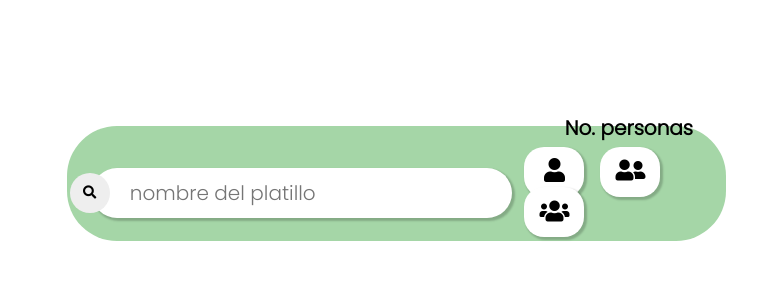
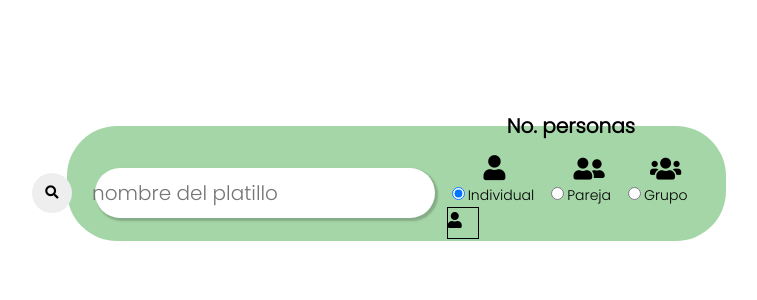
Before and after one commit to Gustavo-Vazquez9/Proyecto-Angular, an Angular app in the folder Costeo/: page / in a window 1280 px wide. Shown: the top 300 px of the page, without its empty margins (257-1014 px from the left). Built offline with nearby package versions, Linux system fonts and the light colour scheme.

Commit message:
Aprendí ngModel :)

```diff
--- a/Costeo/src/app/Input/input.component.html
+++ b/Costeo/src/app/Input/input.component.html
@@ -1,15 +1,38 @@
 <div class="container">
   <form action="" class="search-bar">
-    <button type="submit"> <i class="fas fa-search"></i></button>
-    <input type="text" placeholder="nombre del platillo" name="a">
+    <button type="submit" (click)="ingresarPlat()"> <i class="fas fa-search"></i></button>
+
+    <input type="text"
+    placeholder="nombre del platillo"
+    name="nombrePlat"
+    (ngModel)="ingresarPlat"
+    >
   </form>
 
 
   <div class="flex-box">
     <h1>No. personas</h1>
-    <button type="" class="personas"> <i class="fas fa-user"></i> </button>
-    <button type=""class="personas"> <i class="fas fa-user-friends"></i> </button>
-    <button type="" class="personas"> <i class="fas fa-users"></i> </button>
+    <div class="content-box">
+      <div><i class="fas fa-user"></i></div>
+      <input type="radio" id="individual" name="drone" value="individual" checked>
+      <label for="individual">Individual</label>
+    </div>
+
+    <div class="content-box">
+      <div><i class="fas fa-user-friends"></i></div>
+      <input type="radio" id="pareja" name="drone" value="pareja">
+      <label for="pareja">Pareja</label>
+    </div>
+
+    <div class="content-box">
+      <div><i class="fas fa-users"></i></div>
+      <input type="radio" id="grupo" name="drone" value="grupo">
+      <label for="grupo">Grupo</label>
+    </div>
+
+    <div class="prueba" (click)="personas(1)">
+    <i class="fas fa-user"></i>
+    </div>
   </div>
 
 </div>
--- a/Costeo/src/app/Input/input.component.scss
+++ b/Costeo/src/app/Input/input.component.scss
@@ -18,7 +18,7 @@
   border-radius: 50px;
 
   .search-bar {
-    width: 25rem;
+    width: 20rem;
     height: 30px;
     background: #FFFFFF;
     display: flex;
@@ -67,29 +67,34 @@
     margin-left: 2%;
 
     h1 {
-      margin-left: 18%;
+      margin-left: 20%;
       font-size: 20px;
     }
 
-    button {
-      width: 60px;
-      height: 50px;
+    .content-box {
       display: inline-block;
-      margin-right: 1rem;
-      margin-top: -0.6rem;
-      border-radius: 20px;
-      border: none;
-      background-color: #FFFFFF;
-      justify-content: center;
-      align-items: center;
-      justify-self: center;
-      box-shadow: 2px 2px 2px 1px rgba(0, 0, 0, 0.2);
+      font-size: 14px;
+      padding-right: 12px;
 
-      i {
-        font-size: 1.5rem;
+      div {
+        padding: 1% 42%;
+
+        i{
+          font-size: 25px;
+          position: relative;
+          font-family: "Font Awesome 5 Free";
+        }
+      }
+    }
+
+    .prueba {
+      width: 30px;
+      height: 30px;
+      border: 1px solid #000;
+      i{
         font-family: "Font Awesome 5 Free";
+      }
 
-      }
     }
   }
 
--- a/Costeo/src/app/Input/input.component.ts
+++ b/Costeo/src/app/Input/input.component.ts
@@ -5,11 +5,18 @@ import { Component, OnInit } from '@angular/core';
   templateUrl: './input.component.html',
   styleUrls: ['./input.component.scss']
 })
-export class InputComponent implements OnInit {
+export class InputComponent {
+
+  nombrePlat : string = '';
 
   constructor() { }
 
-  ngOnInit(): void {
+  personas(numero:Number){
+    console.log(numero);
+  }
+
+  ingresarPlat(){
+    console.log(this.nombrePlat);
   }
 
 }
--- a/Costeo/src/app/app.module.ts
+++ b/Costeo/src/app/app.module.ts
@@ -1,4 +1,5 @@
 import { NgModule } from '@angular/core';
+import { FormsModule } from '@angular/forms';
 import { BrowserModule } from '@angular/platform-browser';
 
 import { AppRoutingModule } from './app-routing.module';
@@ -12,6 +13,7 @@ import { InputComponent } from './Input/input.component';
   ],
   imports: [
     BrowserModule,
+    FormsModule,
     AppRoutingModule
   ],
   providers: [],
```
